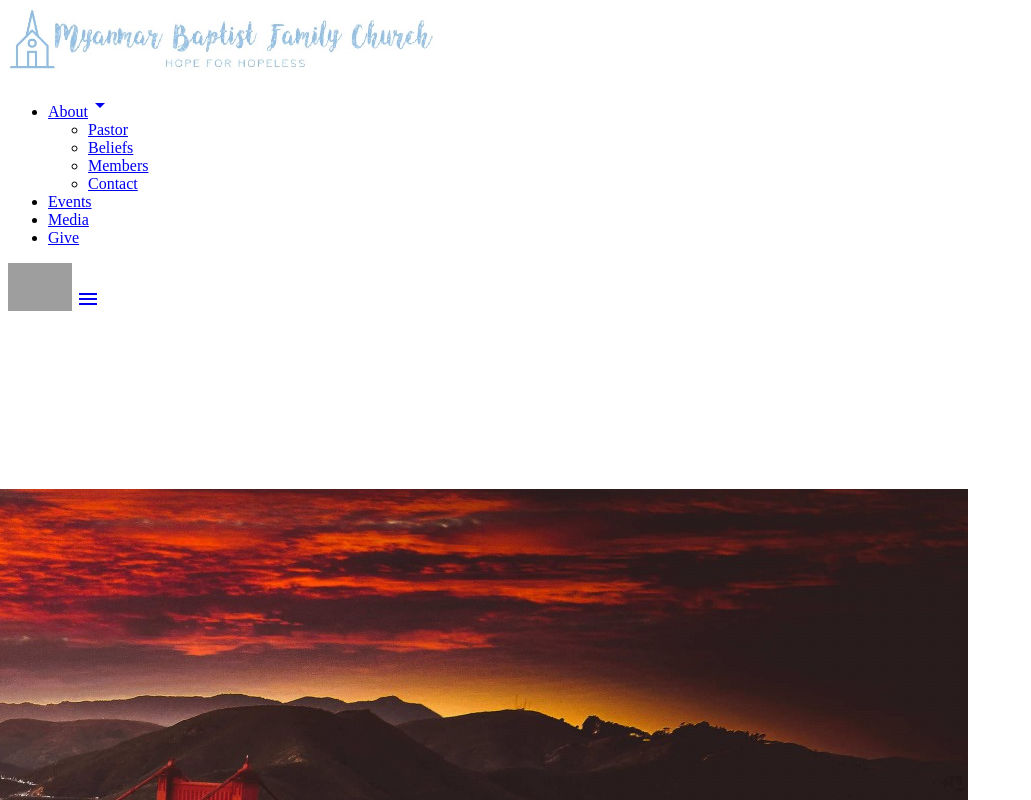
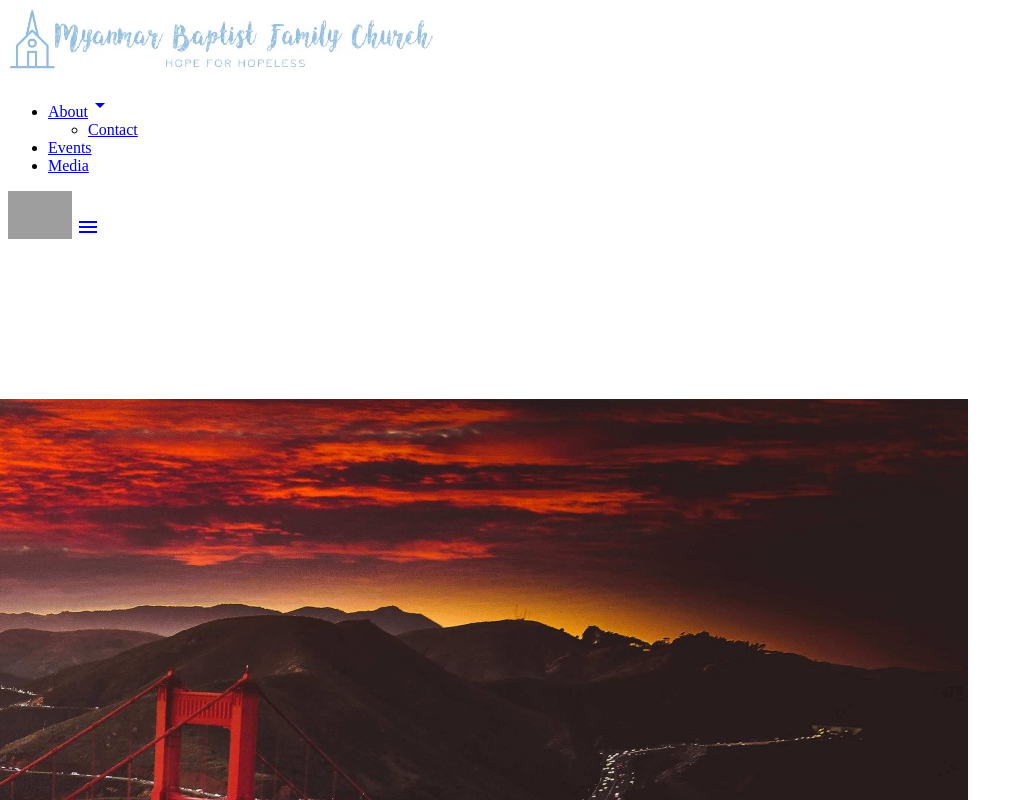
Before and after one commit to logicxd/Church-WebApp-Template, a website: page views/template.html in a window 1280 px wide. Shown: the top 800 px of the page, without its empty margins (0-1031 px from the left). Drawn offline with nearby package versions, Linux system fonts and the light colour scheme; some packages are replaced by stand-ins of ours; grey boxes are pictures that could not be loaded; a script that the page names is missing; files whose address does not match are found by name.

Commit message:
Changed links to point to working pages only.

```diff
--- a/public/layout/footer.html
+++ b/public/layout/footer.html
@@ -100,7 +100,7 @@
     <div class="footer-copyright">
         <div class="container">
             <div class="center">
-                Copyright &copy; 2017 MBFC | All Rights Reserved
+                Copyright &copy; 2018 MBFC | All Rights Reserved
             </div>
         </div>
     </div>
--- a/public/layout/header.html
+++ b/public/layout/header.html
@@ -5,14 +5,14 @@
             <a href="/" class="brand-logo hide-on-med-and-down"><img src="img/church-logo-full7.jpg" width="425" /></a>
             <ul class="right hide-on-med-and-down">
                 <li><a href="#" class="dropdown-button menu" data-activates="about-dropdown">About<i class="material-icons right">arrow_drop_down</i></a></li>
-                <li><a href="#" class="menu">Events</a></li>
-                <li><a href="#" class="menu">Media</a></li>
-                <li><a href="#" class="menu">Give</a></li>
+                <li><a href="/contact" class="menu">Events</a></li>
+                <li><a href="/contact" class="menu">Media</a></li>
+                <!-- <li><a href="#" class="menu">Give</a></li> -->
             </ul>
             <ul id="about-dropdown" class="dropdown-content">
-                <li><a href="#" class="menu-item">Pastor</a></li>
-                <li><a href="#" class="menu-item">Beliefs</a></li>
-                <li><a href="#" class="menu-item">Members</a></li>
+                <!-- <li><a href="#" class="menu-item">Pastor</a></li> -->
+                <!-- <li><a href="#" class="menu-item">Beliefs</a></li> -->
+                <!-- <li><a href="#" class="menu-item">Members</a></li> -->
                 <li class="menu-item-contact"><a href="/contact" class="menu-item">Contact</a></li>
             </ul>
 
@@ -30,18 +30,18 @@
                             <a class="collapsible-header waves-effect menu-item-about">About</a>
                             <div class="collapsible-body">
                                 <ul>
-                                    <li><a href="#">Pastor</a></li>
-                                    <li><a href="#">Beliefs</a></li>
-                                    <li><a href="#">Members</a></li>
+                                    <!-- <li><a href="#">Pastor</a></li> -->
+                                    <!-- <li><a href="#">Beliefs</a></li> -->
+                                    <!-- <li><a href="#">Members</a></li> -->
                                     <li class="menu-item-contact"><a href="/contact">Contact</a></li>
                                 </ul>
                             </div>
                         </li>
                     </ul>
                 </li>
-                <li class="no-padding"><a href="#" class="waves-effect">Events</a></li>
-                <li class="no-padding"><a href="#" class="waves-effect">Media</a></li>
-                <li class="no-padding"><a href="#" class="waves-effect">Give</a></li>
+                <li class="no-padding"><a href="/contact" class="waves-effect">Events</a></li>
+                <li class="no-padding"><a href="/contact" class="waves-effect">Media</a></li>
+                <!-- <li class="no-padding"><a href="#" class="waves-effect">Give</a></li> -->
             </ul>
         </div>
     </nav>
```
